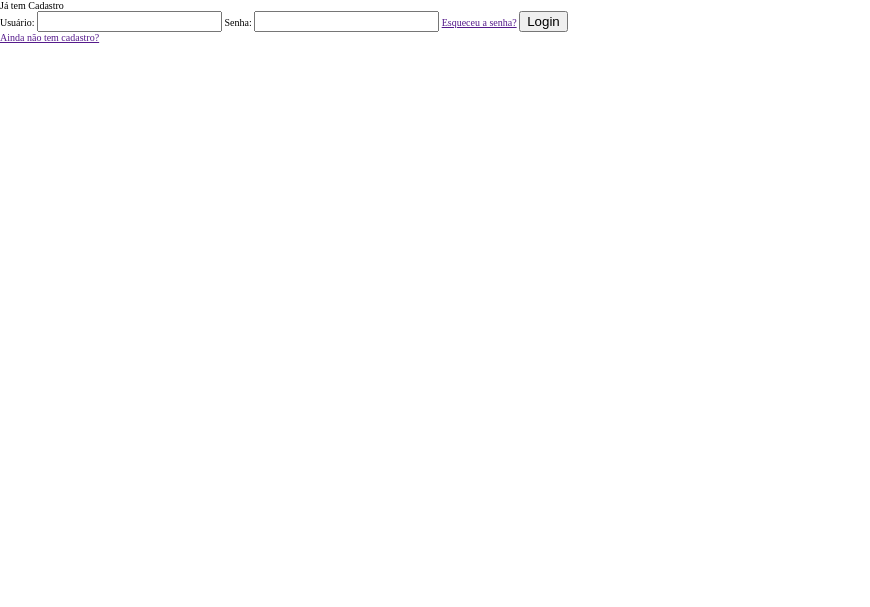
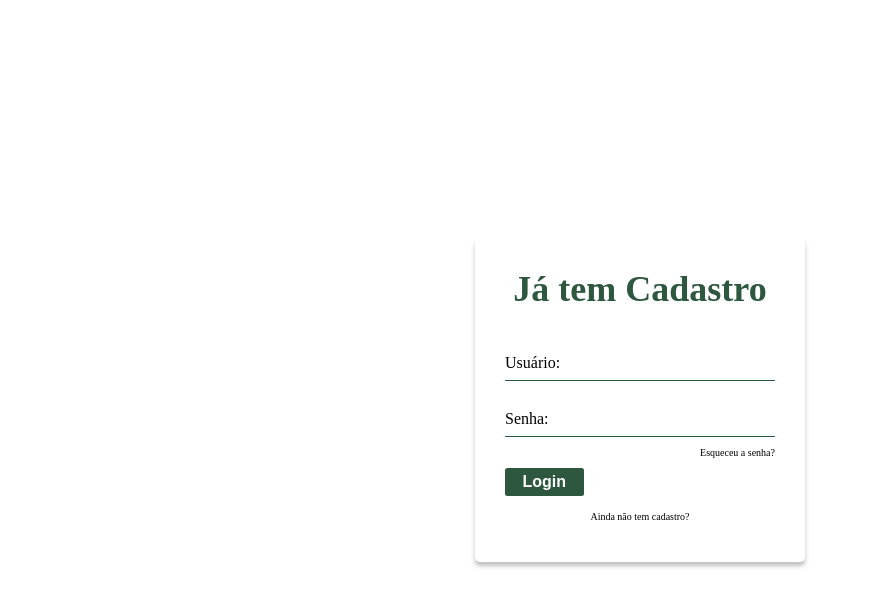
Before and after one commit to Epiled/lista-de-tarefas-simples, a PHP site: page / in a window 1280 px wide. Shown: the top 607 px of the page, without its empty margins (0-870 px from the left). Run offline with PHP 8.4, Linux system fonts and the light colour scheme.

Commit message:
Estilos do campo de login

```diff
--- /dev/null
+++ b/src/css/corpo.css
@@ -0,0 +1,7 @@
+.corpo {
+    display: flex;
+    justify-content: center;
+    align-items: center;
+    width: 100vw;
+    height: 100vh;
+}
--- /dev/null
+++ b/src/css/formulario.css
@@ -0,0 +1,91 @@
+.formulario {
+    display: flex;
+    flex-direction: column;
+    gap: 1.5rem;
+    min-width: 33rem;
+    padding: 3rem;
+    border-radius: .5rem;
+    box-shadow: 0 .4rem .4rem 0 var(--sombra);
+    backdrop-filter: blur(10rem);
+    background-color: var(--branco-50);
+    align-items: center;
+}
+
+.formulario__titulo {
+    color: var(--cor-principal);
+    font-size: 2.4rem;
+    font-weight: bold;
+    text-align: center;
+    margin-bottom: 2rem;
+}
+
+.formulario__container {
+    width: 100%;
+}
+
+.formulario__fields {
+    display: flex;
+    flex-direction: column;
+}
+
+.formulario__wrap {
+    position: relative;
+    margin-bottom: 2rem;
+}
+
+.formulario__wrap:last-of-type {
+    margin-bottom: 1rem;
+}
+
+.formulario__ipt {
+    border: 0;
+    border-bottom: .1rem solid var(--cor-principal);
+    width: 100%;
+    padding: 1rem;
+}
+
+.formulario__etq {
+    font-size: 1.6rem;
+    position: absolute;
+    top: 50%;
+    left: 0;
+    transform: translateY(-50%);
+    transition: transform .5s, color .5s;
+}
+
+.formulario__ipt:focus {
+    outline: 0;
+}
+
+.formulario__ipt:focus ~ .formulario__etq,
+.formulario__ipt:valid ~ .formulario__etq {
+    color: var(--cor-principal);
+    transform: translateY(calc(-50% - 2rem));
+}
+
+.formulario__link {
+    text-align: end;
+    margin-bottom: 1rem;
+    color: var(--preto);
+    text-decoration: none;
+}
+
+.formulario__btn {
+    background-color: var(--cor-principal);
+    color: var(--branco);
+    align-self: flex-start;
+    font-size: 1.6rem;
+    padding: .5rem 1.75rem;
+    border-radius: .25rem;
+    outline: 0;
+    border: 0;
+    font-weight: bold;
+}
+
+@media screen and (min-width: 834px) {
+    .formulario__titulo {
+        font-size: 3.6rem;
+    }
+}
+
+@media screen and (min-width: 1440px) {}
--- a/src/css/style.css
+++ b/src/css/style.css
@@ -1,4 +1,11 @@
 :root {
+  --cor-principal: #2D573E;
+  --branco-50: rgb(255, 255, 255, .5);
+  --branco: #fff;
+  --preto: #000;
+
+  --sombra: rgba(0, 0, 0, .25);
+
   font-size: 62.5%;
 }
 
--- a/src/index.html
+++ b/src/index.html
@@ -8,28 +8,34 @@
 
     <link rel="stylesheet" href="./css/reset.css">
     <link rel="stylesheet" href="./css/style.css">
+    <link rel="stylesheet" href="./css/corpo.css">
+    <link rel="stylesheet" href="./css/formulario.css">
 </head>
 
 <body class="corpo">
     <main class="corpo__princiapl">
         <div class="formulario">
             <h1 class="formulario__titulo">Já tem Cadastro</h1>
-            <form action="" method="post">
-                <fieldset>
-                    <label class="formulario__etq" for="">Usuário:
-                        <input class="formulario__ipt" type="text" name="" id="">
-                    </label>
-                    <label class="formulario__etq" for="">Senha:
-                        <input class="formulario__ipt" type="text" name="" id="">
-                    </label>
-                    <a href="">Esqueceu a senha?</a>
+            <form class="formulario__container" action="" method="post">
+                <fieldset class="formulario__fields">
+                    <div class="formulario__wrap">
+                        <input class="formulario__ipt" type="text" name="usuario" id="usuario" required>
+                        <label class="formulario__etq" for="usuario">Usuário:
+                        </label>
+                    </div>
+                    <div class="formulario__wrap">
+                        <input class="formulario__ipt" type="text" name="senha" id="senha" required>
+                        <label class="formulario__etq" for="senha">Senha:
+                        </label>
+                    </div>
+                    <a class="formulario__link" href="">Esqueceu a senha?</a>
                     <button class="formulario__btn">Login</button>
                 </fieldset>
             </form>
-            <a href="">Ainda não tem cadastro?</a>
+            <a class="formulario__link" href="">Ainda não tem cadastro?</a>
         </div>
     </main>
-    <script src=""></script>
+    <script src="./js/script.js"></script>
 </body>
 
 </html>
```
Lines whose indentation alone changed are shown as unchanged.
